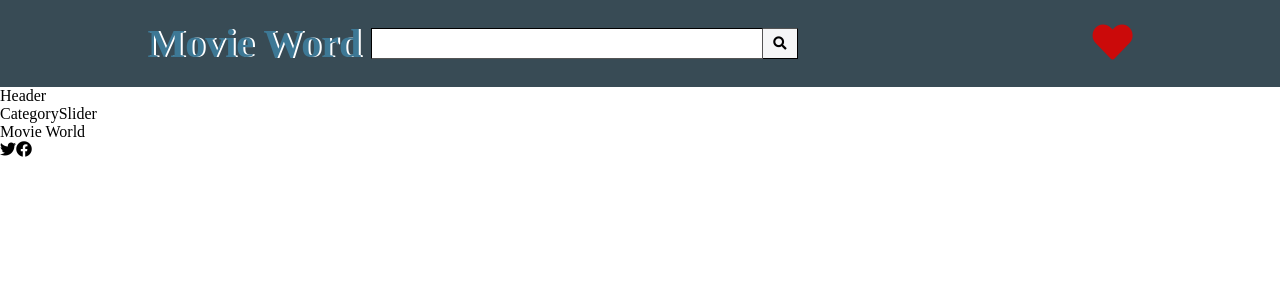
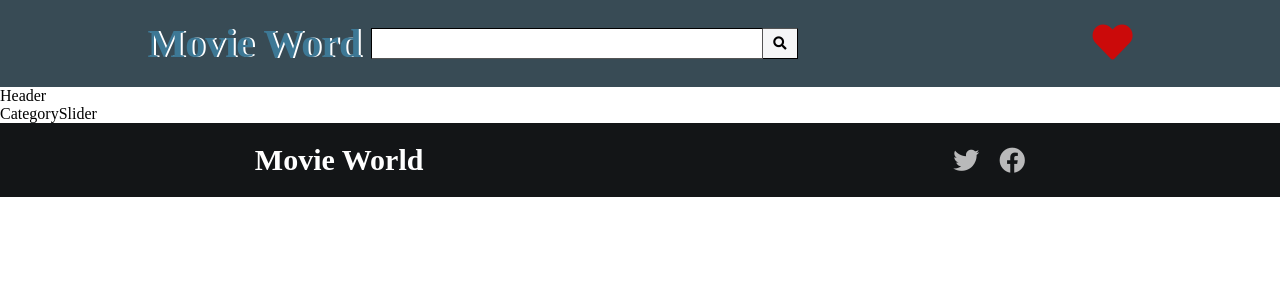
Before and after one commit to mackey7/movieWorld, a React (Create React App) app in the folder movie-world/: page / in a window 1280 px wide. Shown: the top 300 px of the page. Built offline with nearby package versions, Linux system fonts and the light colour scheme.

Commit message:
add style

```diff
--- a/movie-world/src/components/Footer/Footer.js
+++ b/movie-world/src/components/Footer/Footer.js
@@ -1,27 +1,51 @@
 import React from 'react'
 import Styled from 'styled-components'
 
-const FooterWrapper = Styled.footer`
+const FooterContainer = Styled.footer`
+background: #131517;
+padding:20px 0px;
+min-width:100%;
+`
+
+const FooterWrapper = Styled.div`
+width:100%;
+color:#fff;
+display:flex;
+justify-content: space-around;
+align-items:center;
+`
+const Logo = Styled.span`
+font-size:30px;
+font-weight:900;
+`
+
+const Icon = Styled.i`
+font-size:26px;
+padding-left:20px;
+color:#b9b9ba;
+cursor:pointer;
+
+&:hover{
+    color:#fff;
+}
 
 `
-
 export const Footer = () => {
 
     return (
+        <FooterContainer>
+            <FooterWrapper>
+                <Logo>
+                    Movie World
 
-        <FooterWrapper>
-            <div>
-                Movie World
+                </Logo>
+                <div>
+                    <Icon className="fab fa-twitter"></Icon>
+                    <Icon className="fab fa-facebook"></Icon>
+                </div>
 
-            </div>
-            <div>
-                <i className="fab fa-twitter"></i>
-                <i className="fab fa-facebook"></i>
-
-            </div>
-
-
-        </FooterWrapper>
+            </FooterWrapper>
+        </FooterContainer>
 
     )
 }
```
